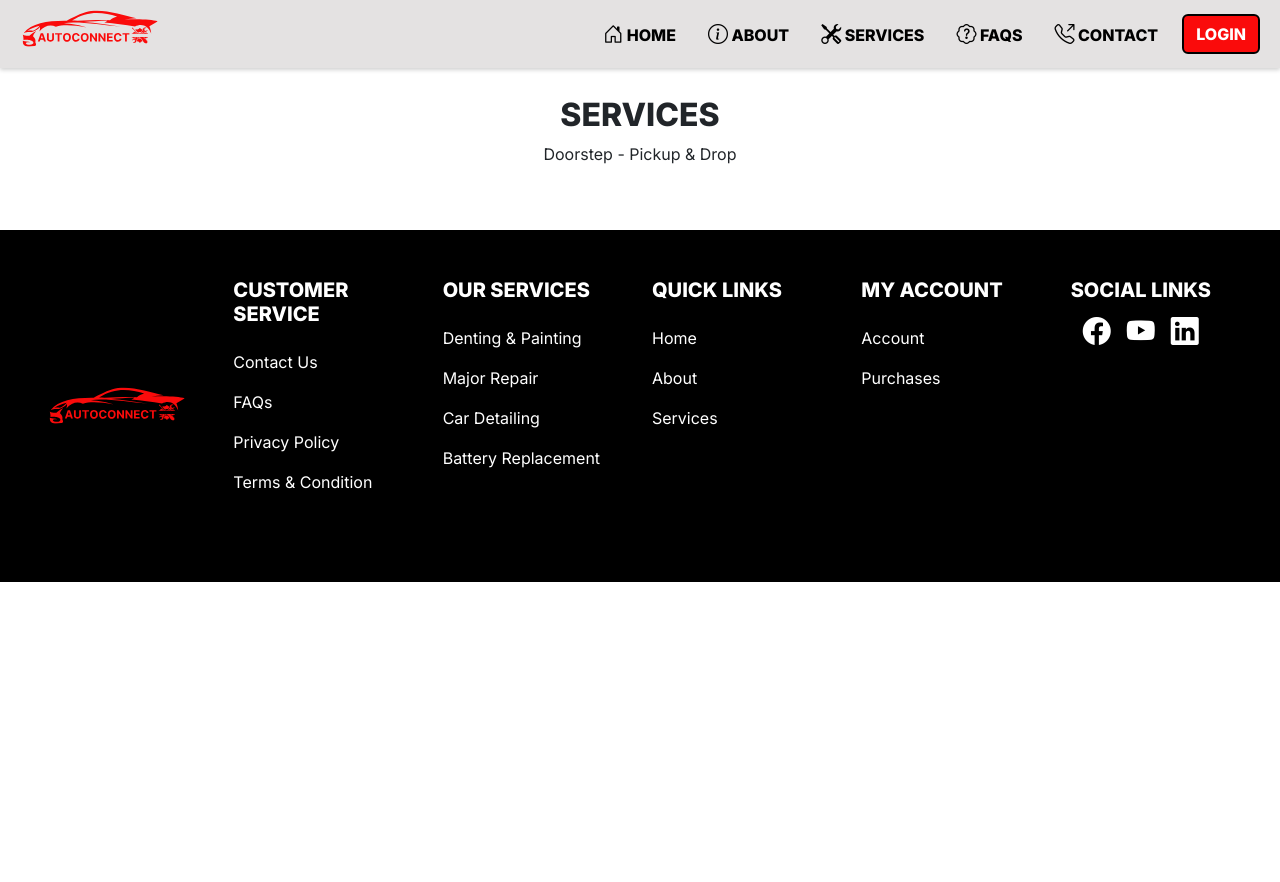
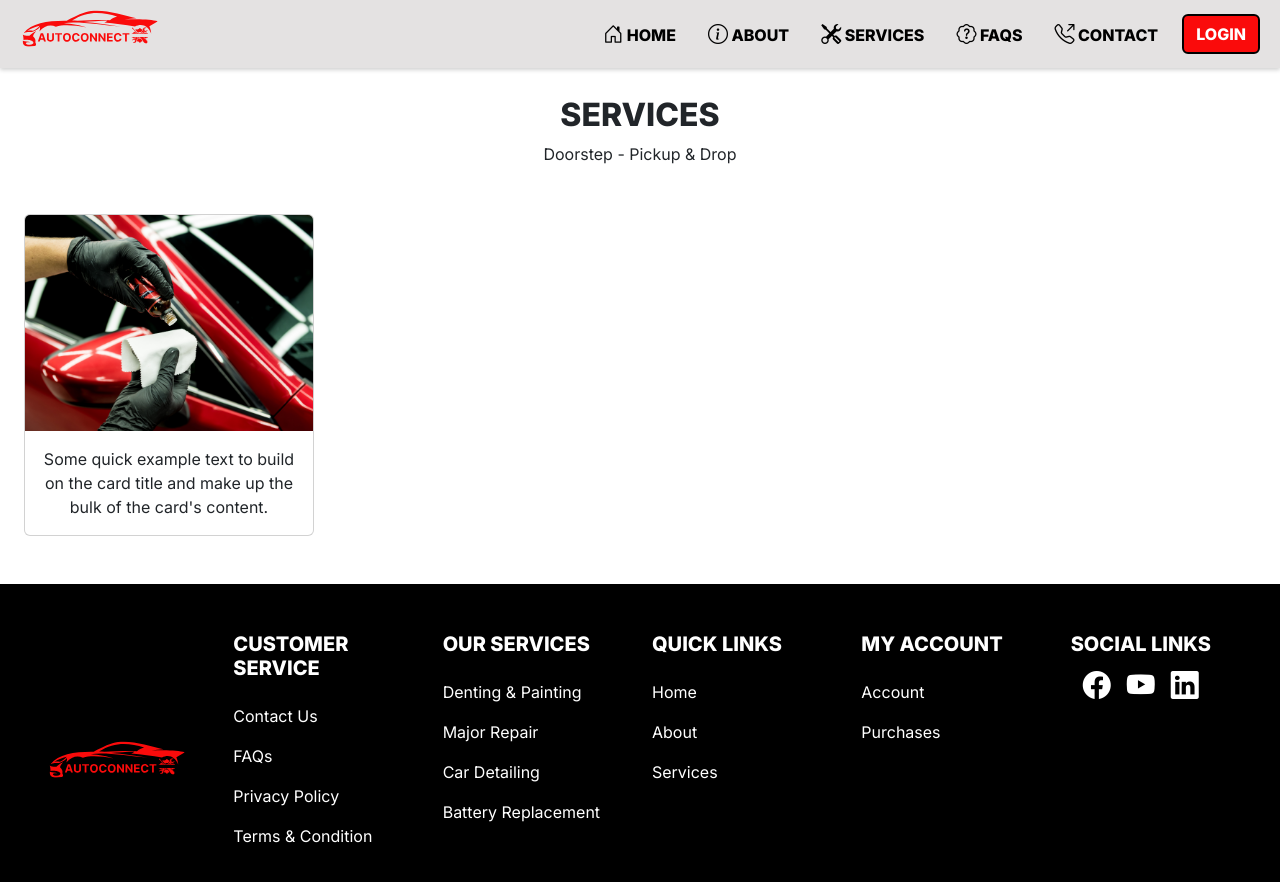
Before and after one commit to jaspherbagor/AutoConnect, a React (Create React App) app in the folder front-end/: page /services in a window 1280 px wide. Shown: the top 882 px of the page. Before the commit the page ends 800 px from the top, so only its background shows below. Built offline with nearby package versions, Linux system fonts and the light colour scheme.

Commit message:
added a raw structure of the card

```diff
--- a/front-end/src/components/pages/client/services.jsx
+++ b/front-end/src/components/pages/client/services.jsx
@@ -9,7 +9,15 @@ const Services = () => {
             <section className="container-fluid px-md-4 px-sm-4 px-3 py-5">
               <h2 className="pt-5 fw-bolder text-center">SERVICES</h2>
               <p className="text-center">Doorstep - Pickup & Drop</p>
-              <div className="row d-flex align-items-center justify-content-center">
+              <div className="row d-flex align-items-center justify-content-center mt-5">
+                <div className="col-lg-3 col-md-4 col-sm-4 col-12">
+                  <div className="card">
+                    <img src="../images/car_detailing.png" class="card-img-top img-fluid" alt="..."/>
+                    <div className="card-body">
+                      <p className="card-text">Some quick example text to build on the card title and make up the bulk of the card's content.</p>
+                    </div>
+                  </div>
+                </div>
                 <div className="col-lg-3 col-md-4 col-sm-4 col-12">
 
                 </div>
```
